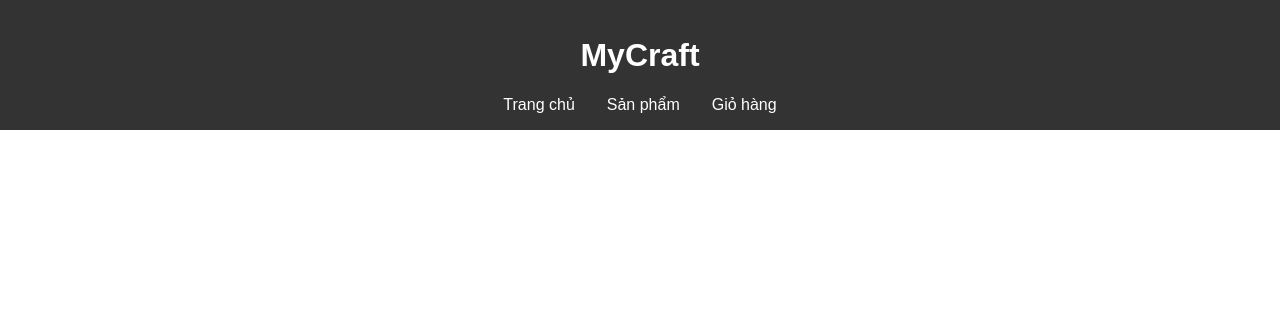
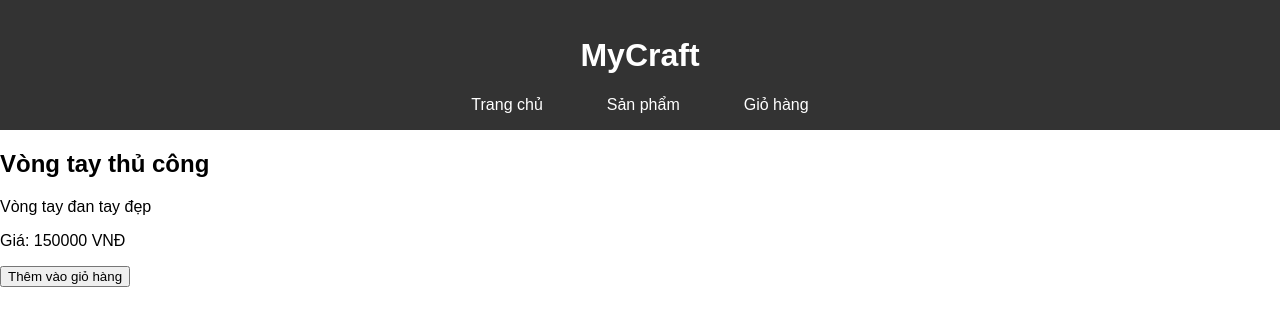
Before and after one commit to annc19324/MyCraft, a React (Create React App) app in the folder client/: page /products/1 in a window 1280 px wide. Shown: the top 326 px of the page. Built offline with nearby package versions, Linux system fonts and the light colour scheme.

Commit message:
thêm detail và cập nhật header

```diff
--- a/client/src/App.js
+++ b/client/src/App.js
@@ -3,6 +3,7 @@ import { BrowserRouter as Router, Routes, Route } from 'react-router-dom';
 import Header from './components/Header';
 import Home from './pages/Home';
 import ProductList from './pages/ProductList';
+import ProductDetail from './pages/ProductDetail';
 
 function App() {
   return (
@@ -11,6 +12,7 @@ function App() {
       <Routes>
         <Route path="/" element={<Home />} />
         <Route path="/products" element={<ProductList />} />
+        <Route path="/products/:id" element={<ProductDetail />} />
       </Routes>
     </Router>
   );
--- a/client/src/components/Header.js
+++ b/client/src/components/Header.js
@@ -1,4 +1,5 @@
 import React from 'react';
+import { Link } from 'react-router-dom';
 
 function Header() {
     return (
--- a/client/src/components/ProductCard.js
+++ b/client/src/components/ProductCard.js
@@ -5,11 +5,12 @@ function ProductCard({ product }) {
     return (
         <div className="product-card">
             <Link to={`/products/${product.id}`}>
-                <h3>{product.name}</h3>
+                <h3 style={{ textDecoration: 'none', color: 'black' }}>{product.name}</h3>
+
             </Link>
             <p>{product.description}</p>
             <p>Giá: {product.price} VNĐ</p>
-        </div>
+        </div >
     );
 }
 
--- a/client/src/index.css
+++ b/client/src/index.css
@@ -5,6 +5,7 @@ body {
     sans-serif;
   -webkit-font-smoothing: antialiased;
   -moz-osx-font-smoothing: grayscale;
+  text-decoration: none;
 }
 
 code {
@@ -29,10 +30,12 @@ nav a {
   color: white;
   margin: 0 1rem;
   text-decoration: none;
+  padding: 1rem;
 }
 
 .product-list {
   padding: 1rem;
+  text-decoration: none;
 }
 
 .product-card {
--- /dev/null
+++ b/client/src/pages/ProductDetail.js
@@ -0,0 +1,28 @@
+import React from 'react';
+import { useParams } from 'react-router-dom';
+
+const fakeProducts = [
+  { id: 1, name: 'Vòng tay thủ công', description: 'Vòng tay đan tay đẹp', price: 150000 },
+  { id: 2, name: 'Túi vải handmade', description: 'Túi vải thân thiện môi trường', price: 250000 },
+  { id: 3, name: 'Bình hoa gốm', description: 'Bình hoa gốm độc đáo', price: 350000 },
+];
+
+function ProductDetail() {
+  const { id } = useParams();
+  const product = fakeProducts.find((p) => p.id === parseInt(id));
+
+  if (!product) {
+    return <h2>Sản phẩm không tồn tại</h2>;
+  }
+
+  return (
+    <div className="product-detail">
+      <h2>{product.name}</h2>
+      <p>{product.description}</p>
+      <p>Giá: {product.price} VNĐ</p>
+      <button>Thêm vào giỏ hàng</button>
+    </div>
+  );
+}
+
+export default ProductDetail;
```
